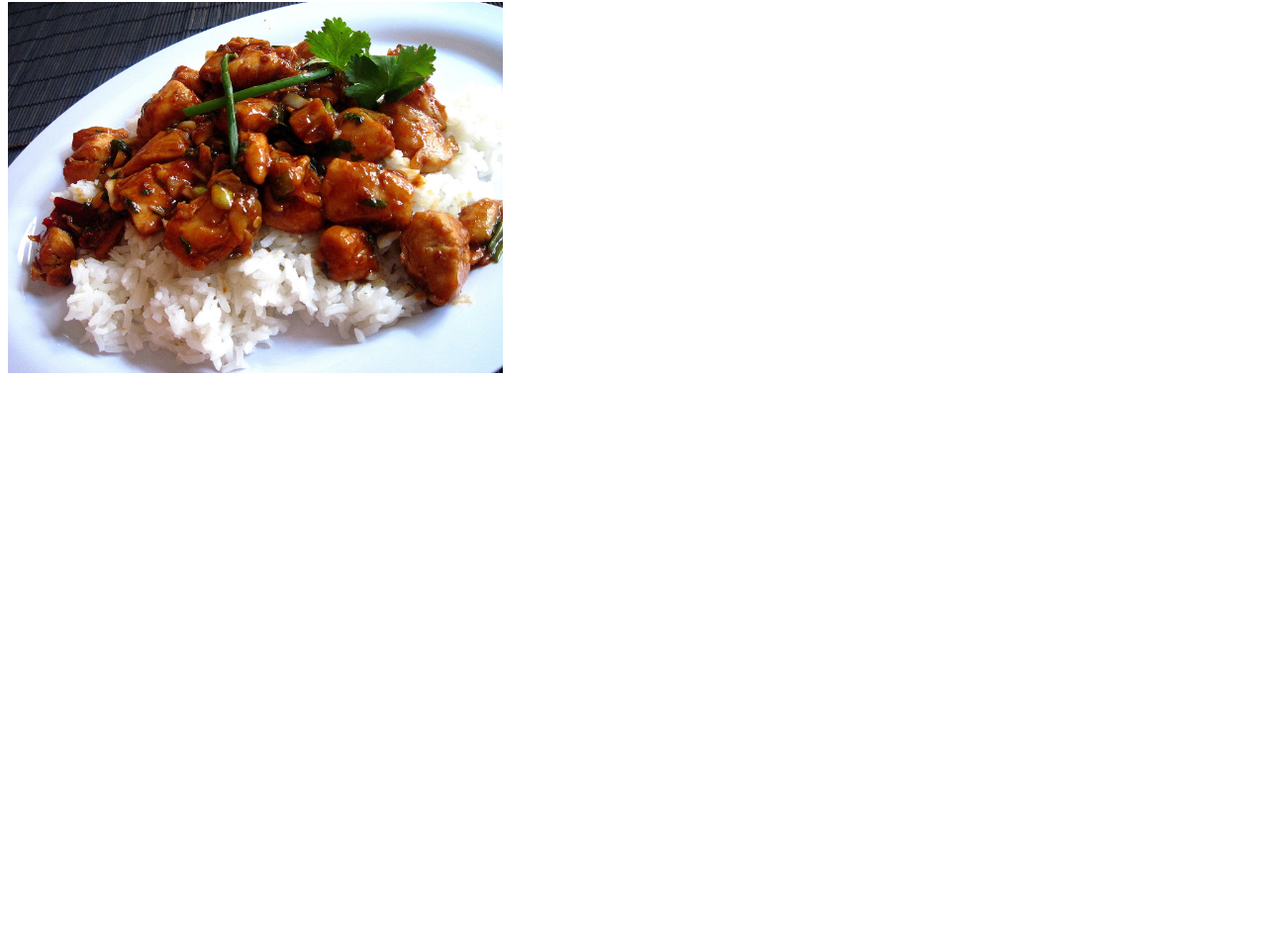
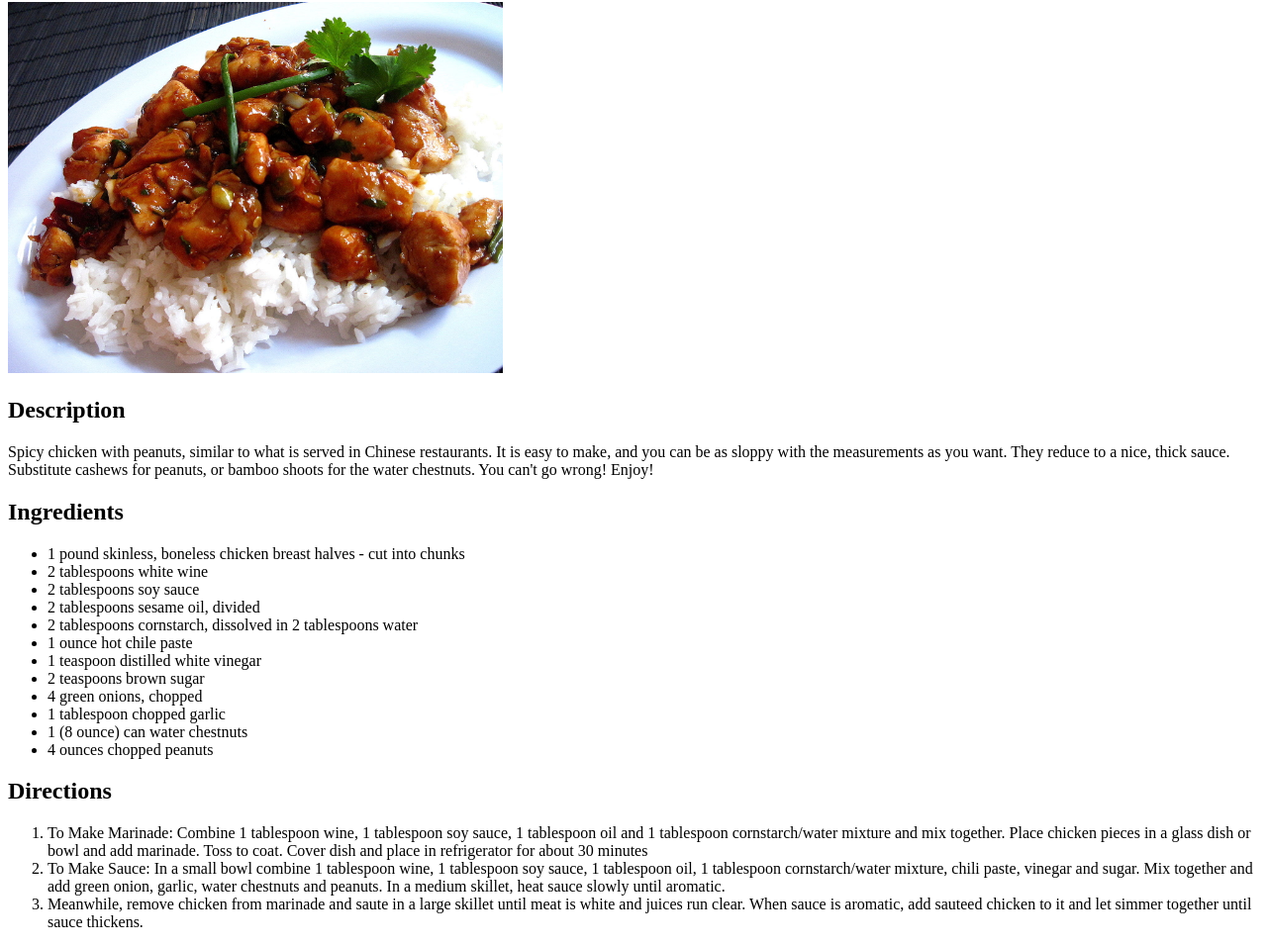
Before and after one commit to hemitonic/odin-recipes, a plain HTML site: page recipes/kung-pao-chicken.html in a window 1280 px wide. Shown: the part 78-1035 px from the top of the page at 99% size. Before the commit the page ends 800 px from the top, so only its background shows below. Drawn offline with Linux system fonts and the light colour scheme.

Commit message:
Add description, ingredients, and directions to Kung Pao Chicken recipe

```diff
--- a/recipes/kung-pao-chicken.html
+++ b/recipes/kung-pao-chicken.html
@@ -8,5 +8,31 @@
     <body>
         <h1>Kung Pao Chicken</h1>
         <img src="../images/recipe-kung-pao-chicken.jpeg" width="500px">
+
+        <h2>Description</h2>
+        <p>Spicy chicken with peanuts, similar to what is served in Chinese restaurants. It is easy to make, and you can be as sloppy with the measurements as you want. They reduce to a nice, thick sauce. Substitute cashews for peanuts, or bamboo shoots for the water chestnuts. You can't go wrong! Enjoy!</p>
+
+        <h2>Ingredients</h2>
+        <ul>
+            <li>1 pound skinless, boneless chicken breast halves - cut into chunks</li>
+            <li>2 tablespoons white wine</li>
+            <li>2 tablespoons soy sauce</li>
+            <li>2 tablespoons sesame oil, divided</li>
+            <li>2 tablespoons cornstarch, dissolved in 2 tablespoons water</li>
+            <li>1 ounce hot chile paste</li>
+            <li>1 teaspoon distilled white vinegar</li>
+            <li>2 teaspoons brown sugar</li>
+            <li>4 green onions, chopped</li>
+            <li>1 tablespoon chopped garlic</li>
+            <li>1 (8 ounce) can water chestnuts</li>
+            <li>4 ounces chopped peanuts</li>
+        </ul>
+
+        <h2>Directions</h2>
+        <ol>
+            <li>To Make Marinade: Combine 1 tablespoon wine, 1 tablespoon soy sauce, 1 tablespoon oil and 1 tablespoon cornstarch/water mixture and mix together. Place chicken pieces in a glass dish or bowl and add marinade. Toss to coat. Cover dish and place in refrigerator for about 30 minutes</li>
+            <li>To Make Sauce: In a small bowl combine 1 tablespoon wine, 1 tablespoon soy sauce, 1 tablespoon oil, 1 tablespoon cornstarch/water mixture, chili paste, vinegar and sugar. Mix together and add green onion, garlic, water chestnuts and peanuts. In a medium skillet, heat sauce slowly until aromatic.</li>
+            <li>Meanwhile, remove chicken from marinade and saute in a large skillet until meat is white and juices run clear. When sauce is aromatic, add sauteed chicken to it and let simmer together until sauce thickens.            </li>
+        </ol>
     </body>
 </html>
```
